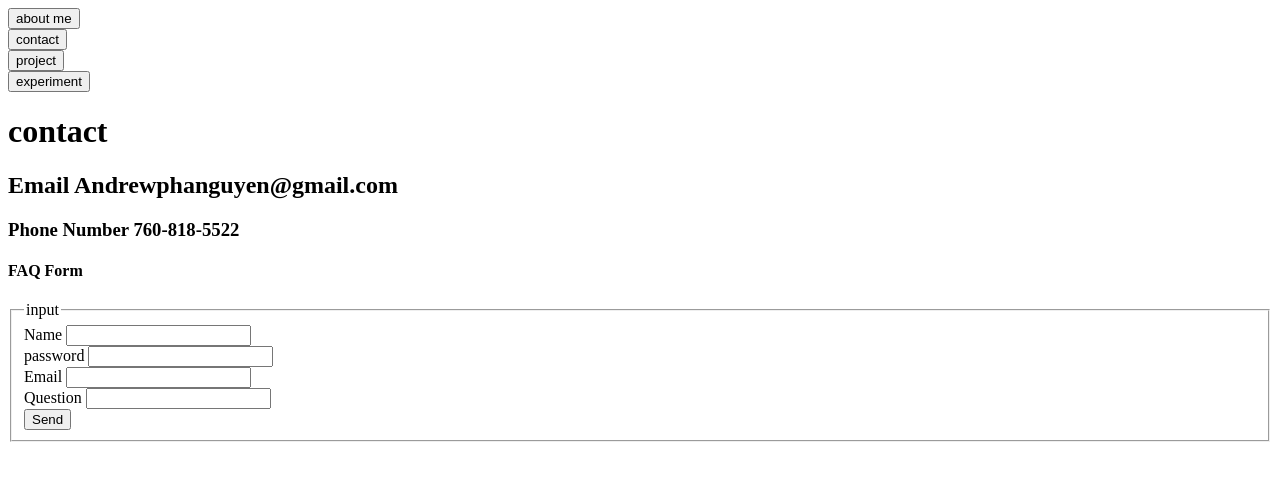
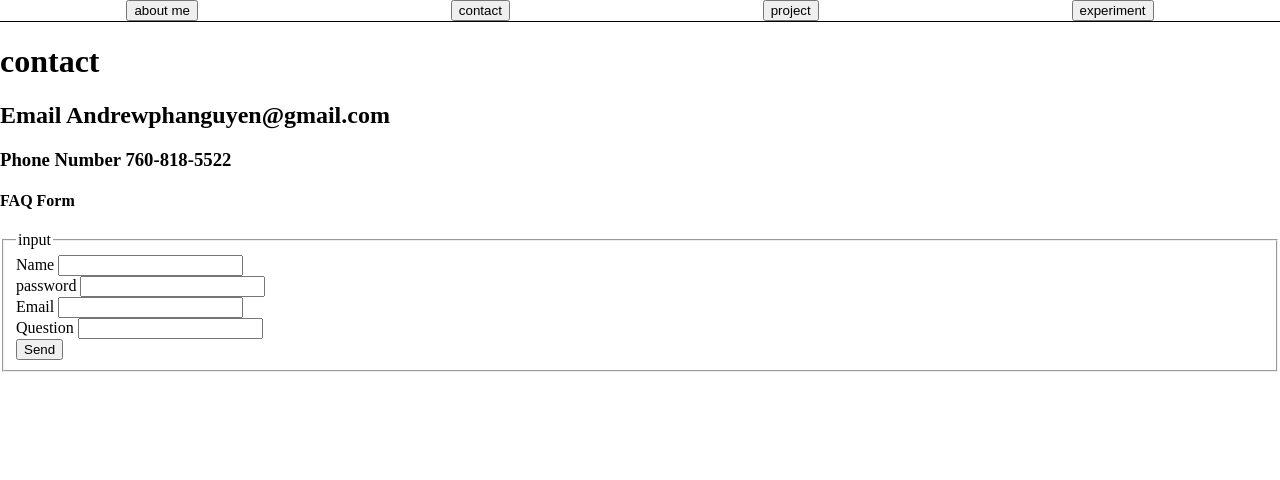
Before and after one commit to Andrewphanguyen/cse-134-hw2, a plain HTML site: page contact.html in a window 1280 px wide. Drawn offline with Linux system fonts and the light colour scheme.

Commit message:
css added

```diff
--- a/contact.html
+++ b/contact.html
@@ -2,10 +2,13 @@
 <html lang="en">
 <head>
     <meta charset="UTF-8">
+    <link rel="stylesheet" href="style.css">
+
     <meta name="viewport" content="width=device-width, initial-scale=1.0">
     <title>contact</title>
 </head>
 <body>
+    <ul class="tabs">
         <form action="homepage.html" method = "GET">
 
 
@@ -35,6 +38,7 @@
                 <button>experiment</button>
 
             </form>
+        </ul>
 
         <h1>contact</h1>
         <h2>Email Andrewphanguyen@gmail.com</h2>
--- /dev/null
+++ b/style.css
@@ -0,0 +1,17 @@
+:root {
+    --my-color: black;
+    --my-font: 0;
+  }
+
+.tabs {
+    display: flex;
+    justify-content: space-around;
+    margin: var(--my-font);
+    padding: var(--my-font);
+    border-bottom: 1px solid var(--my-color);
+}
+
+body {
+    padding: var(--my-font);
+    margin: var(--my-font);
+}
```
Also changed, not shown: homepage.html (+3 -1 lines), index.html (+4 -0 lines), project.html (+4 -0 lines). Lines whose indentation alone changed are shown as unchanged.
